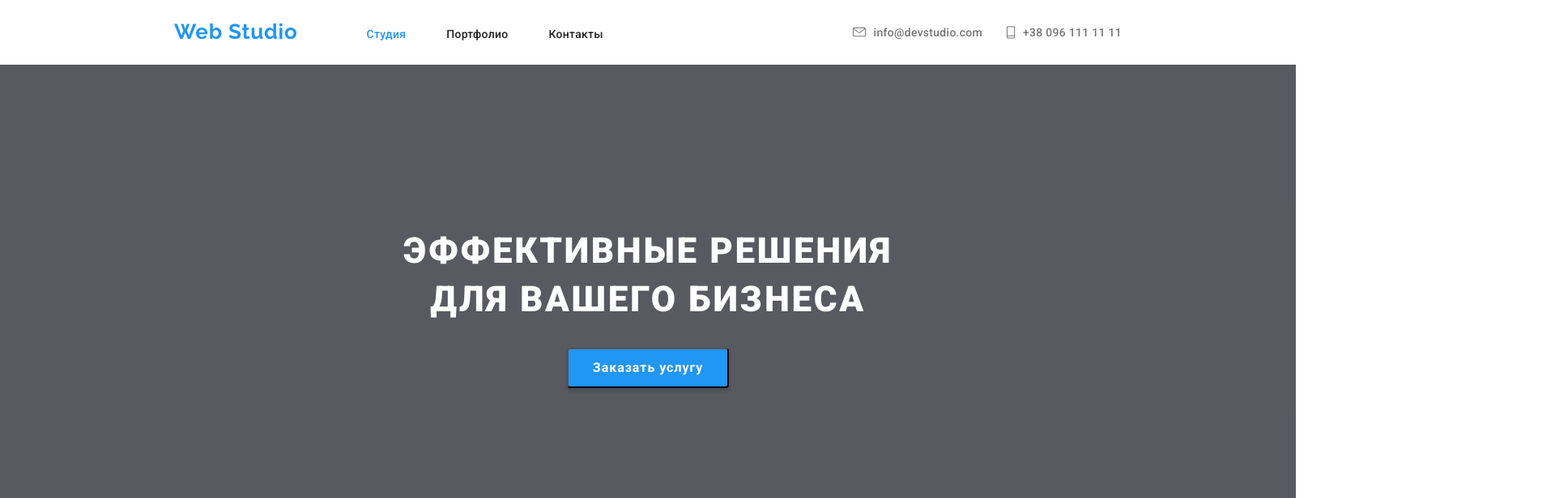
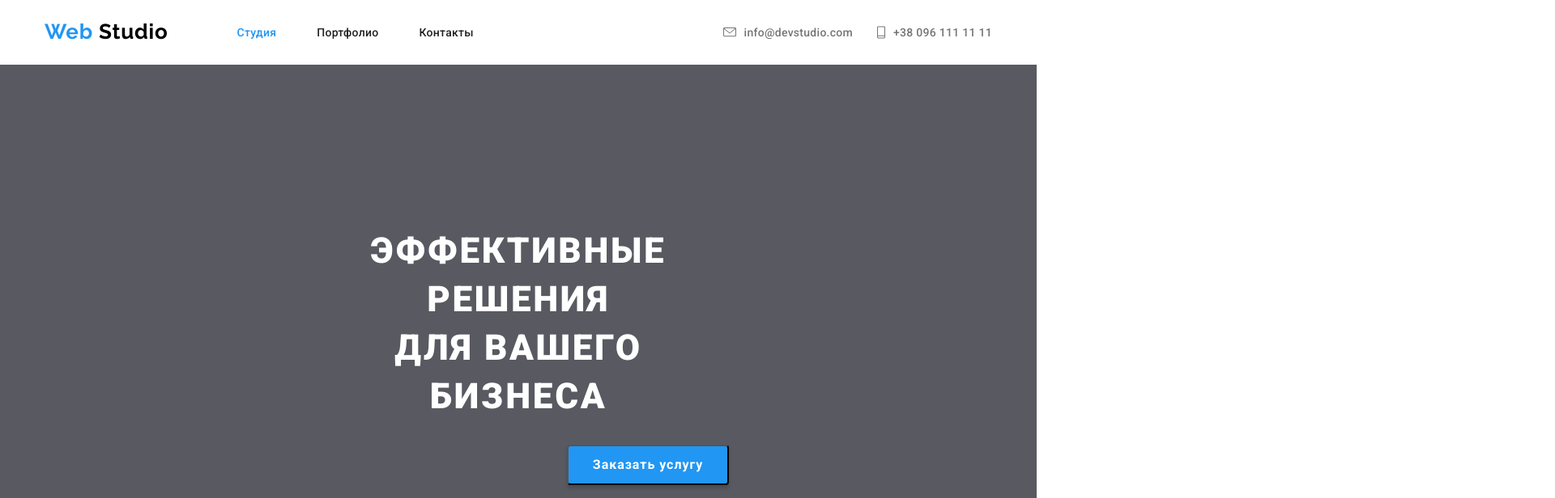
Before and after one commit to ArturShkekin/goit-markup-hw-03, a plain HTML site: page index.html in a window 1280 px wide. Shown: the top 616 px of the page at 81% size, 1920 px wide, since content can reach past the window. Drawn offline with nearby package versions, Linux system fonts and the light colour scheme.

Commit message:
Изменил хедер

```diff
--- a/css/style.css
+++ b/css/style.css
@@ -12,8 +12,7 @@ body {
     font-family: 'Roboto',  sans-serif;
     background: #FFFFFF;
     margin: 0;
-    padding: 0;
-    width: 1600px;
+    /*width: 1600px;*/
 }
 
 a {
@@ -37,10 +36,21 @@ img {
 }
 
 .container {
+    width: 1200px;
+    margin: 0;
+    margin-right: auto;
+    margin-left: auto;
+    padding-right: 15px;
+    padding-left: 15px;
+
+}
+
+.page-header {
     display: flex;
 }
 
 .logo {
+    display: inline-block;
     font-family: 'Raleway', sans-serif;
     font-style: normal;
     font-weight: bold;
@@ -50,7 +60,6 @@ img {
     color: #000000;
     padding-top: 24px;
     padding-bottom: 25px;
-    padding-left: 215px;
     margin-right: 85px;
 }
 
@@ -70,16 +79,18 @@ img {
 }
 
 .nav-link {
+    display: inline-block;
     color: #212121;
     font-weight: 500;
     font-size: 14px;
     line-height: 16px;
     letter-spacing: 0.02em;
+    padding-top: 32px;
+    padding-bottom: 32px;
 }
 
 .div-nav-ul {
     display: flex;
-    padding-top: 32px;
 }
 
 .div-nav-li:not(:last-child) {
@@ -87,11 +98,18 @@ img {
 }
 
 .nav-link-active {
+    display: inline-block;
     font-weight: 500;
     font-size: 14px;
     line-height: 16px;
     letter-spacing: 0.02em;
     color: #2196f3;
+    padding-top: 32px;
+    padding-bottom: 32px;
+}
+
+.div-mail {
+    display: flex;
 }
 
 .mail-img {
@@ -100,8 +118,6 @@ img {
 
 .div-mail-ul {
     display: flex;
-    padding-top: 32px;
-    padding-right: 215px;
 }
 
 .div-mail-li:not(:last-child) {
@@ -115,6 +131,8 @@ img {
     font-size: 14px;
     line-height: 16px;
     letter-spacing: 0.02em;
+    padding-top: 32px;
+    padding-bottom: 32px;
 }
 
 .main-container {
--- a/index.html
+++ b/index.html
@@ -4,13 +4,14 @@
     <meta charset="UTF-8">
     <meta name="viewport" content="width=device-width, initial-scale=1.0">
     <link href="https://fonts.googleapis.com/css2?family=Raleway:wght@700&family=Roboto:wght@400;500;700;900&display=swap" rel="stylesheet">
+    <link rel="stylesheet" href="https://cdnjs.cloudflare.com/ajax/libs/modern-normalize/0.6.0/modern-normalize.min.css">
     <link rel="stylesheet" href="./css/style.css">
     <title>Студия</title>
 </head>
 <body>
     <!--Шапка страницы-->
-    <header>
-    <div class="container">
+    <header class="page-header">
+        <div class="container page-header">
                 <nav class="div-nav">
                     <a href="index.html" class="logo">
                         <span class="span-logo">Web</span> Studio
@@ -27,7 +28,7 @@
                         </li>
                     </ul>
                 </nav>
-        <div>
+            <div class="div-mail">
                 <ul class="div-mail-ul">
                     <li class="div-mail-li">
                         <a href="mailto:info@devstudio.com" class="mail-link">
@@ -285,9 +286,9 @@
     <footer class="container footer-all">
         <div class="div-footer">
             <div class="div-address">
-                <a href="index.html" class="logo-footer"><span class="logo-footer-part">Web</span> Studio</a>
-
-
+                <a href="index.html" class="logo-footer">
+                    <span class="logo-footer-part">Web</span> Studio
+                </a>
                 <address class="footer-address">г.Киев, пр-т Леси Украинки, 26
                     <a href="mailto:info@example.com" class="footer-address-contacts">info@example.com</a>
                     <a href="tel:+380991111111" class="footer-address-contacts">+38 099 111 11 11</a>
```
Also changed, not shown: portfolio.html (+1 -0 lines). Lines whose indentation alone changed are shown as unchanged.
